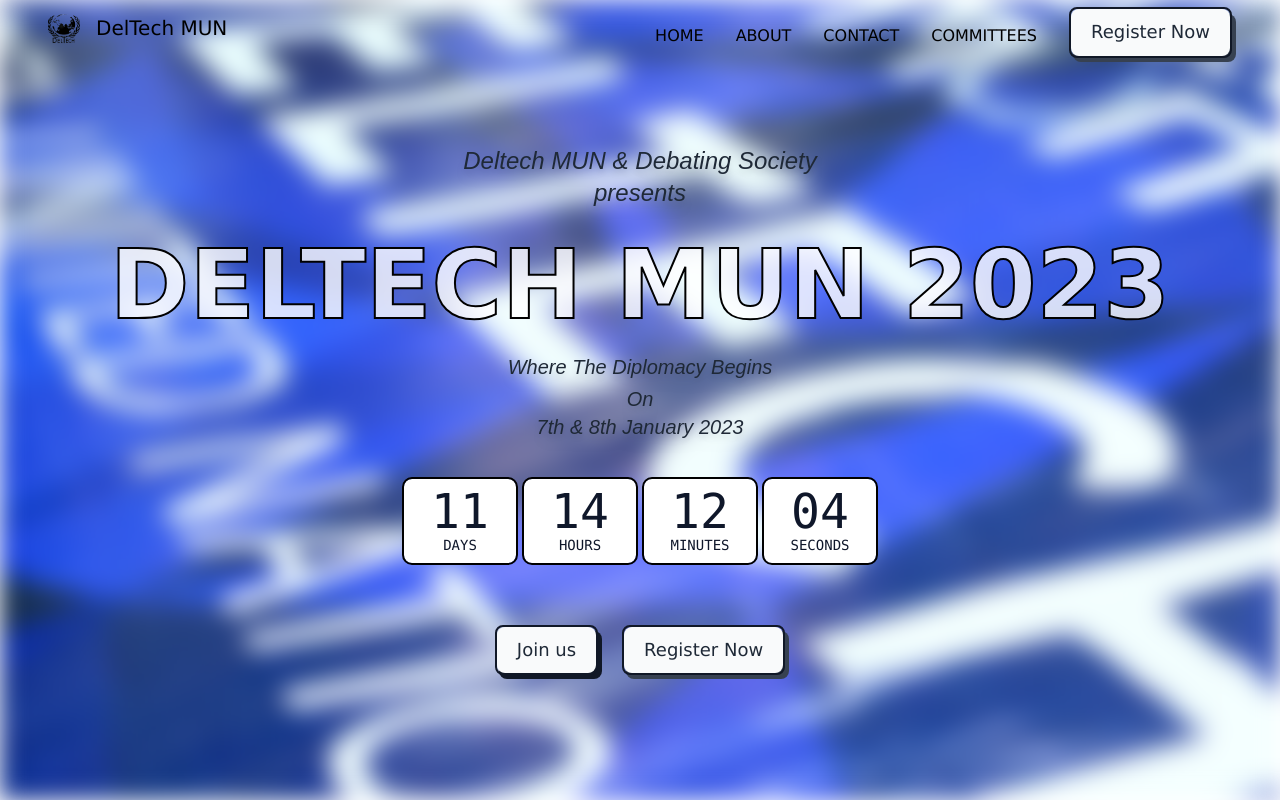
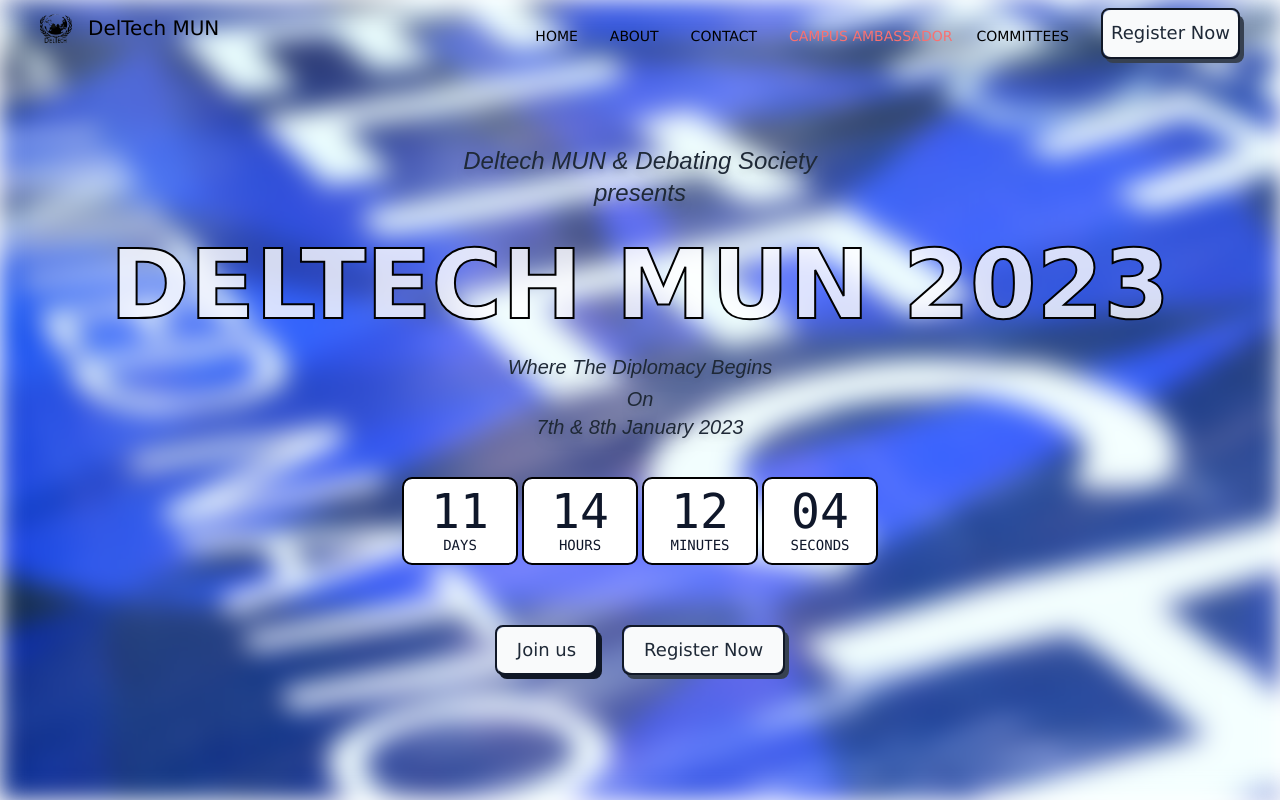
Before and after one commit to VarunDTU/deltech-website, a React (Create React App) app: page / in a window 1280 px wide. Shown: the top 800 px of the page. Built offline with nearby package versions, Linux system fonts and the light colour scheme.

Commit message:
added navbar ca link

```diff
--- a/src/components/council.js
+++ b/src/components/council.js
@@ -18,6 +18,7 @@
         {name:"Shruti.jpg",desi:'Director, Social & Outreach'},
         {name:"Tushar.jpg",desi:'Director, Research & Policy'},
         {name:"Mehak_Singhal.jpg",desi:"Design"},
+        {name:"Gaurish_Chawla.jpg",desi:"Photography"}
 
       ];
 
--- a/src/components/newnavbar.js
+++ b/src/components/newnavbar.js
@@ -2,7 +2,7 @@
 import { useState } from "react";
 import {Link} from 'react-scroll';
 import { Userposition } from "../hook/navscroll";
-
+import { Link as Linkr } from "react-router-dom";
 export default function NavBar2() {
     const [navbar, setNavbar] = useState(false);
     const scrollPosition=Userposition();
@@ -12,7 +12,7 @@
 
     return (
         <Popover className={classNames(scrollPosition>10)?'bg-white z-10 shadow-black shadow-sm fixed w-full':' md:bg-transparent md:backdrop-blur-none backdrop-blur-md fixed z-10 w-full'}>
-        <nav className=" text-black font-medium z-10 px-4">
+        <nav className=" text-black font-medium z-10 px-2">
             <div className="justify-between px-4 md:items-center md:flex md:px-8">
                 <div>
                     <div className="flex items-center justify-between py-3 md:py-3 md:block">
@@ -65,7 +65,7 @@
                             navbar ? "block" : "hidden"
                         }`}
                     >
-                        <ul className="items-center justify-center space-y-8 md:flex md:space-x-6 md:space-y-0">
+                        <ul className="items-center text-sm justify-center space-y-8 md:flex md:space-x-6 md:space-y-0">
                             <li className="hover:text-blue-600">
                             <Link activeClass="active" className="mr-2 hover:text-red-600 cursor-pointer"  to="home"  smooth={true} duration={300}>
                               HOME
@@ -80,6 +80,19 @@
                             <Link activeClass="active" className="mr-2 hover:text-red-600 cursor-pointer"  to="contacts" smooth={true}  duration={300}>
           CONTACT
           </Link>
+
+                            </li>
+                            <li className="hover:text-blue-600 animate-pulse">
+                            <Linkr
+                to="/CampusAmbassador"
+                target="_blank"
+                rel="noopener noreferrer"
+                className="font-normal text-red-400 text-sm"
+              >
+
+          CAMPUS AMBASSADOR
+          </Linkr>
+
                             </li>
                             <li className="hover:text-blue-600 animate-pulse">
 
@@ -94,7 +107,7 @@
 
 
             <a href="#_" class="relative inline-block text-lg group">
-<span class="relative z-10 block px-5 py-3 overflow-hidden font-medium leading-tight text-gray-800 transition-colors duration-300 ease-out border-2 border-gray-900 rounded-lg group-hover:text-white">
+<span class="relative z-10 block px-2 py-3 overflow-hidden font-medium leading-tight text-gray-800 transition-colors duration-300 ease-out border-2 border-gray-900 rounded-lg group-hover:text-white">
 <span class="absolute inset-0 w-full h-full px-5 py-3 rounded-lg bg-gray-50"></span>
 <span class="absolute left-0 w-48 h-48 -ml-2 transition-all duration-300 origin-top-right -rotate-90 -translate-x-full translate-y-12 bg-gradient-to-r from-blue-500 to-purple-500 group-hover:rotate-180 ease"></span>
 <span class="relative">Register Now</span>
```
Also changed, not shown: public/images/Council/Gaurish_Chawla.jpg (added).
